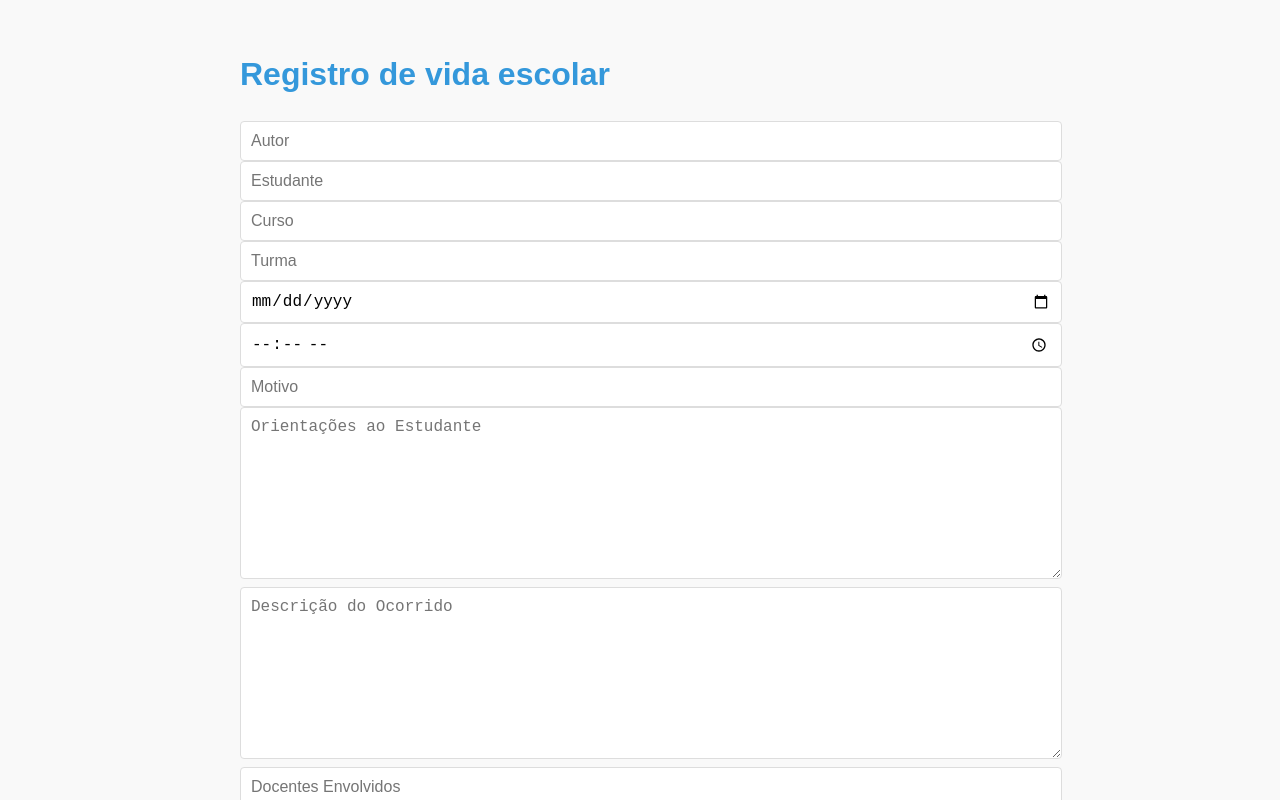
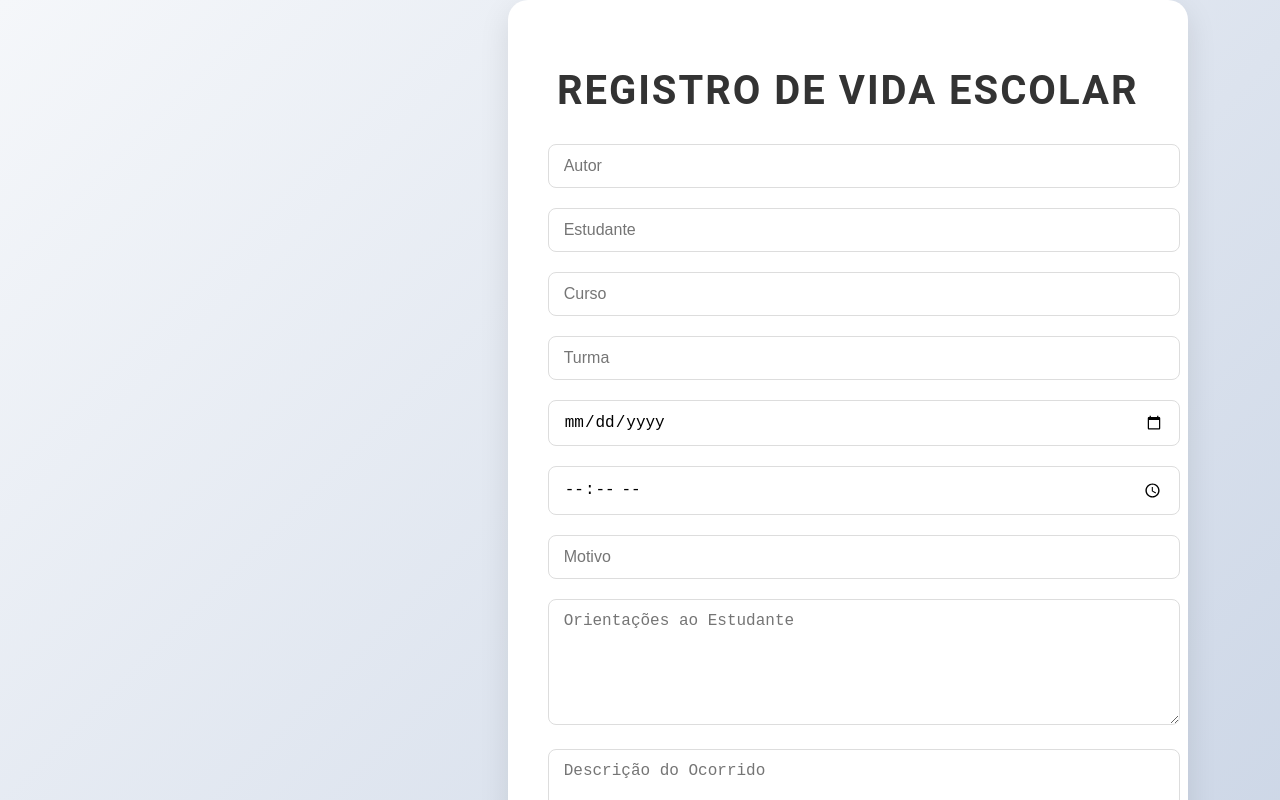
Before and after one commit to samuelpinheiro564/FrontRve2, a Next.js app: page /Rve/Rve in a window 1280 px wide. Shown: the top 800 px of the page. Built offline with nearby package versions, Linux system fonts and the light colour scheme.

Commit message:
Refatorar estilos da página de saída e adicionar estilo para o campo RA

```diff
--- a/src/pages/Rve/styles.css
+++ b/src/pages/Rve/styles.css
@@ -1,135 +1,104 @@
-
-:root {
-  --primary-color: #3498db;
-  --secondary-color: #2ecc71;
-  --background-color: #f9f9f9;
-  --text-color: #333;
-  --error-color: #e74c3c;
-}
-
+/* Estilos gerais */
 body {
-  font-family: 'Arial', sans-serif;
-  background-color: var(--background-color);
-  color: var(--text-color);
-  line-height: 1.6;
+  font-family: 'Roboto', sans-serif;
+  background: linear-gradient(135deg, #f5f7fa 0%, #c3cfe2 100%);
+  margin: 0;
+  padding: 0;
+  min-height: 100vh;
+  display: flex;
+  justify-content: center;
+  align-items: center;
 }
 
 .container {
-  max-width: 800px;
-  margin: 0 auto;
-  padding: 20px;
+  margin-left: 30%;
+  background-color: #ffffff;
+  border-radius: 20px;
+  box-shadow: 0 10px 30px rgba(0, 0, 0, 0.1);
+  padding: 40px;
+  width: 100%;
+  max-width: 600px;
+  transition: all 0.3s ease;
 }
 
-h1, h2 {
-  color: var(--primary-color);
-  margin-bottom: 20px;
+.container:hover {
+  transform: translateY(-5px);
+  box-shadow: 0 15px 35px rgba(0, 0, 0, 0.15);
 }
 
-.form-group {
-  margin-bottom: 20px;
+h1 {
+  color: #333;
+  text-align: center;
+  margin-bottom: 30px;
+  font-size: 2.5em;
+  font-weight: 700;
+  text-transform: uppercase;
+  letter-spacing: 2px;
 }
 
-label {
-  display: block;
-  margin-bottom: 5px;
-  font-weight: bold;
+/* Estilos do formulário */
+form {
+  display: grid;
+  gap: 20px;
 }
 
-input[type="text"],
-input[type="date"],
-input[type="time"],
-textarea {
+.input {
   width: 100%;
-  padding: 10px;
+  padding: 12px 15px;
   border: 1px solid #ddd;
-  border-radius: 4px;
+  border-radius: 8px;
   font-size: 16px;
-  transition: border-color 0.3s ease;
+  transition: all 0.3s ease;
 }
 
-input[type="text"]:focus,
-input[type="date"]:focus,
-input[type="time"]:focus,
-textarea:focus {
-  border-color: var(--primary-color);
+.input:focus {
   outline: none;
-  box-shadow: 0 0 5px rgba(52, 152, 219, 0.5);
+  border-color: #4a90e2;
+  box-shadow: 0 0 0 2px rgba(74, 144, 226, 0.2);
 }
 
-textarea {
-  height: 150px;
+textarea.input {
   resize: vertical;
+  min-height: 100px;
 }
 
-.error {
-  color: var(--error-color);
-  font-size: 14px;
-  margin-top: 5px;
-}
-
+/* Estilo do botão */
 button {
-  background-color: var(--primary-color);
+  background-color: #4a90e2;
   color: white;
   border: none;
-  padding: 10px 20px;
-  font-size: 16px;
+  padding: 12px 20px;
+  border-radius: 8px;
   cursor: pointer;
-  border-radius: 4px;
-  transition: background-color 0.3s ease;
+  font-size: 18px;
+  font-weight: 600;
+  transition: all 0.3s ease;
 }
 
 button:hover {
-  background-color: #2980b9;
+  background-color: #357abd;
+  transform: translateY(-2px);
+  box-shadow: 0 5px 15px rgba(74, 144, 226, 0.4);
 }
 
-.submitted-data {
-  background-color: white;
-  border: 1px solid #ddd;
-  border-radius: 4px;
-  padding: 20px;
-  margin-top: 20px;
+/* Animações */
+@keyframes fadeIn {
+  from { opacity: 0; transform: translateY(20px); }
+  to { opacity: 1; transform: translateY(0); }
 }
 
-.comments-section {
-  margin-top: 30px;
+.container {
+  animation: fadeIn 0.5s ease-out;
 }
 
-.comments-section textarea {
-  width: 100%;
-  height: 100px;
-  margin-bottom: 10px;
-}
-
-.comments-section ul {
-  list-style-type: none;
-  padding: 0;
-}
-
-.comments-section li {
-  background-color: white;
-  border: 1px solid #ddd;
-  border-radius: 4px;
-  padding: 10px;
-  margin-bottom: 10px;
-}
-
-input[type="checkbox"] {
-  margin-right: 5px;
-}
-
-@media (max-width: 600px) {
+/* Responsividade */
+@media (max-width: 768px) {
   .container {
-    padding: 10px;
+    padding: 20px;
+    width: 90%;
   }
 
-  input[type="text"],
-  input[type="date"],
-  input[type="time"],
-  textarea {
-    font-size: 14px;
-  }
-
-  button {
-    width: 100%;
+  h1 {
+    font-size: 2em;
   }
 }
```
